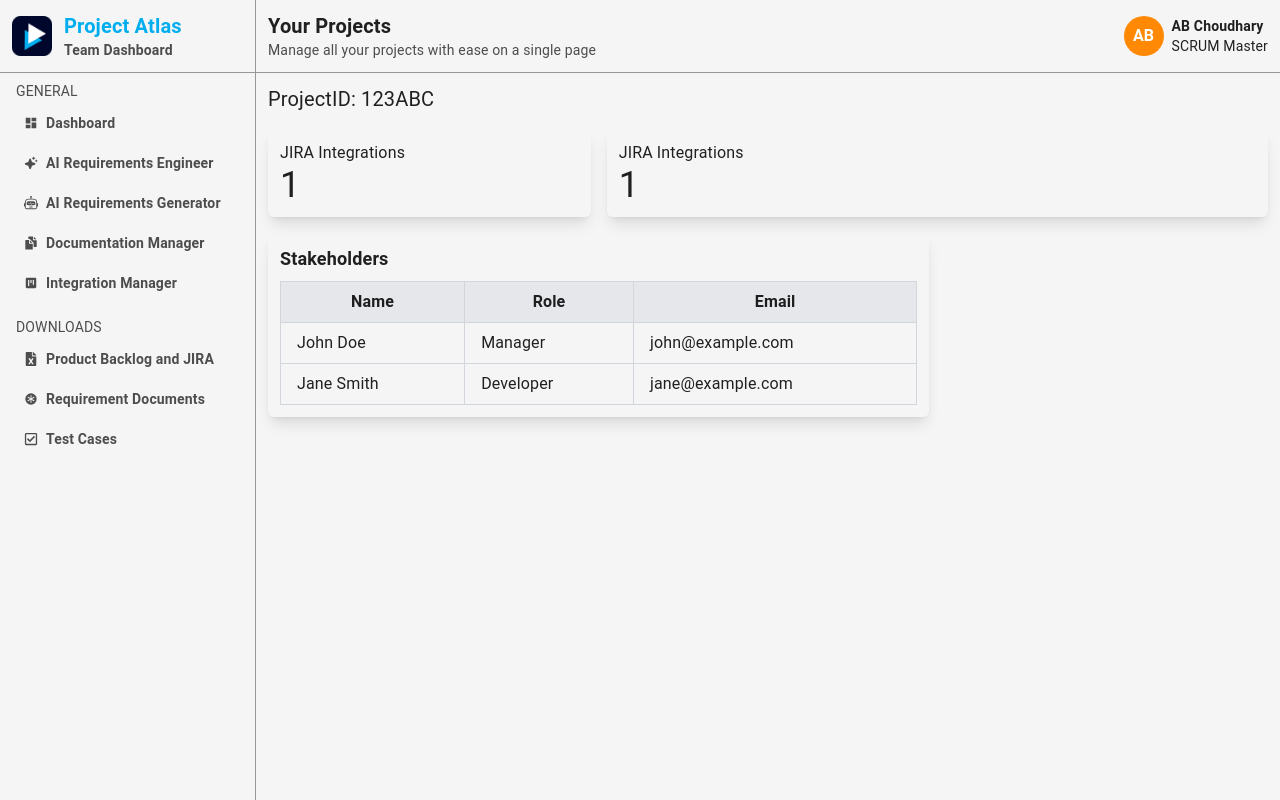
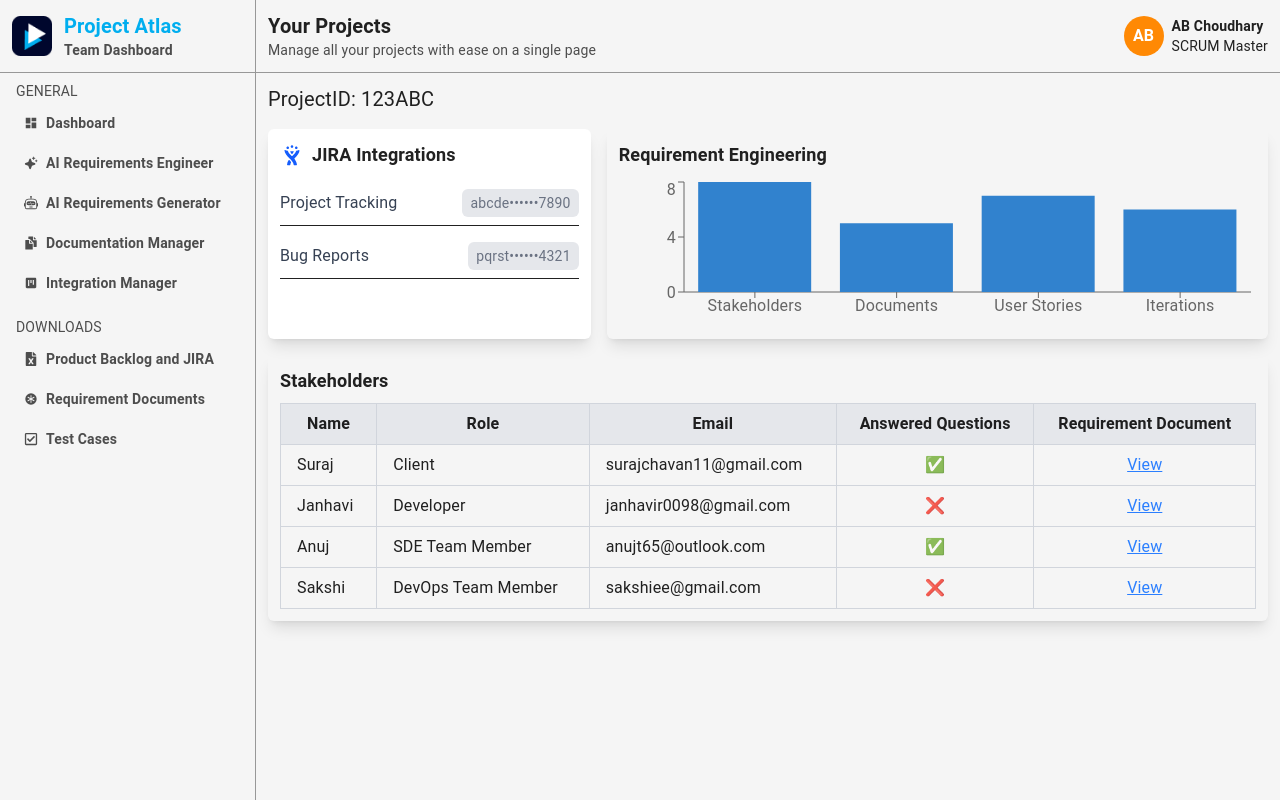
Before and after one commit to Suraj-Chavan1/Project-Atlas, a React (Vite) app in the folder Frontend/ProjectAtlas/: page /project/1 in a window 1280 px wide. Built offline with nearby package versions, Linux system fonts and the light colour scheme.

Commit message:
frontend for video

```diff
--- a/Frontend/ProjectAtlas/package.json
+++ b/Frontend/ProjectAtlas/package.json
@@ -21,6 +21,7 @@
     "react-icons": "^5.5.0",
     "react-router-dom": "^7.4.1",
     "react-syntax-highlighter": "^15.6.1",
+    "recharts": "^2.15.1",
     "tailwindcss": "^4.0.17",
     "uuid": "^11.1.0"
   },
--- a/Frontend/ProjectAtlas/src/components/DocumentsTable.jsx
+++ b/Frontend/ProjectAtlas/src/components/DocumentsTable.jsx
@@ -2,9 +2,7 @@ import React from 'react';
 
 const DocumentsTable = () => {
   const documents = [
-    { name: 'Doc1.pdf', version: '1.0', uploadedBy: 'Alice', project: 'Project A', date: '2025-03-29' },
-    { name: 'Doc2.docx', version: '2.1', uploadedBy: 'Bob', project: 'Project B', date: '2025-03-28' },
-    { name: 'Doc3.xlsx', version: '3.0', uploadedBy: 'Charlie', project: 'Project C', date: '2025-03-27' }
+    { name: 'BRD.pdf', version: '1.0', uploadedBy: 'Mrs A', project: 'Finance SaaS', date: '2025-03-29' }
   ];
 
   return (
--- a/Frontend/ProjectAtlas/src/components/JiraStories.jsx
+++ b/Frontend/ProjectAtlas/src/components/JiraStories.jsx
@@ -7,6 +7,22 @@ import {
   CircularProgress,
   Alert,
   TextField,
+  Card,
+  CardContent,
+  FormControl,
+  InputLabel,
+  Select,
+  MenuItem,
+  Divider,
+  IconButton,
+  Tooltip,
+  Checkbox,
+  FormControlLabel,
+  FormGroup,
+  FormLabel,
+  FormHelperText,
+  Grid,
+  ListSubheader,
   List,
   ListItem,
   Chip,
@@ -20,6 +36,9 @@ import SendIcon from '@mui/icons-material/Send';
 import axios from 'axios';
 
 const JiraStories = () => {
+  const [selectedDoc, setSelectedDoc] = useState('');
+
+  const hardcodedDocs = ['project123.pdf', 'requirements.docx', 'design_notes.txt'];
   const [files, setFiles] = useState([]);
   const [loading, setLoading] = useState(false);
   const [error, setError] = useState(null);
@@ -108,6 +127,27 @@ const JiraStories = () => {
       <Typography variant="h4" gutterBottom>
         Generate Jira Stories
       </Typography>
+
+      <Card sx={{ maxWidth: 400, p: 2, m: 2 }}>
+      <CardContent>
+        <Typography variant="h6" gutterBottom>
+          Select a Document
+        </Typography>
+        <FormControl fullWidth>
+          <InputLabel>Documents</InputLabel>
+          <Select
+            value={selectedDoc}
+            onChange={(e) => setSelectedDoc(e.target.value)}
+          >
+            {hardcodedDocs.map((doc, index) => (
+              <MenuItem key={index} value={doc}>
+                {doc}
+              </MenuItem>
+            ))}
+          </Select>
+        </FormControl>
+      </CardContent>
+    </Card>
 
       <Paper sx={{ p: 3, mb: 3 }}>
         <input
--- a/Frontend/ProjectAtlas/src/components/SingleProjectMain.jsx
+++ b/Frontend/ProjectAtlas/src/components/SingleProjectMain.jsx
@@ -1,5 +1,14 @@
 import React from 'react'
+import { BarChart, Bar, XAxis, YAxis, Tooltip, ResponsiveContainer } from 'recharts'
 import NavbarDB from './NavbarDB'
+import { DiJira } from "react-icons/di";
+
+const requirementsData = [
+    { name: "Stakeholders ", Iterations: 8 },
+    { name: "Documents", Iterations: 5 },
+    { name: "User Stories", Iterations: 7 },
+    { name: "Iterations", Iterations: 6 },
+];
 
 const SingleProjectMain = () => {
   return (
@@ -7,18 +16,48 @@ const SingleProjectMain = () => {
         <NavbarDB title="Your Projects" byline="Manage all your projects with ease on a single page" />
         <div className="flex flex-col m-3">
             <div className='text-xl'>ProjectID: 123ABC</div>
-            <div className='grid grid-cols-3 gap-4 mt-4'>
-                <div className='col-span-1 shadow-lg p-3 flex flex-col rounded-md'>
-                    <div>JIRA Integrations</div>
-                    <div className='text-4xl'>1</div>
+            <div className='grid grid-cols-3 grid-cols-2 gap-4 mt-4'>
+            <div className='col-span-1 row-span-1 shadow-lg p-3 flex flex-col rounded-md bg-white'>
+    <div className="flex items-center space-x-2">
+        <DiJira  className="text-blue-600 text-2xl" />
+        <span className="text-lg font-semibold">JIRA Integrations</span>
     </div>
 
-                <div className='col-span-2 shadow-lg p-3 flex flex-col rounded-md'>
-                    <div>JIRA Integrations</div>
-                    <div className='text-4xl'>1</div>
+    {/* List of JIRA Integrations */}
+    <ul className="mt-3 space-y-2">
+        {[
+            { name: 'Project Tracking', apiKey: 'abcde12345xyz67890' },
+            { name: 'Bug Reports', apiKey: 'pqrst09876uvw54321' }
+        ].map((integration, index) => (
+            <li key={index} className="flex justify-between items-center border-b py-2">
+                <span className="text-gray-700">{integration.name}</span>
+                <span className="text-sm text-gray-500 bg-gray-200 px-2 py-1 rounded-md">
+                    {integration.apiKey.slice(0, 5) + '••••••' + integration.apiKey.slice(-4)}
+                </span>
+            </li>
+        ))}
+    </ul>
 </div>
 
-                <div className='col-span-2 shadow-lg p-3 flex flex-col rounded-md'>
+                {/* Requirement Engineering Graph + List */}
+                <div className='col-span-2 row-span-1  shadow-lg p-3 flex flex-col rounded-md'>
+                    <div className='text-lg font-bold mb-2'>Requirement Engineering</div>
+
+                    {/* Bar Chart for Requirements */}
+                    <ResponsiveContainer width="100%" height={150}>
+                        <BarChart data={requirementsData}>
+                            <XAxis dataKey="name" />
+                            <YAxis />
+                            <Tooltip />
+                            <Bar dataKey="Iterations" fill="#3182ce" />
+                        </BarChart>
+                    </ResponsiveContainer>
+
+                    {/* List of Requirements */}
+
+                </div>
+
+                <div className='col-span-3 shadow-lg p-3 flex flex-col rounded-md'>
                     <div className='text-lg font-bold mb-2'>Stakeholders</div>
                     <table className='w-full border-collapse border border-gray-300'>
     <thead>
@@ -26,21 +65,50 @@ const SingleProjectMain = () => {
             <th className='border border-gray-300 px-4 py-2'>Name</th>
             <th className='border border-gray-300 px-4 py-2'>Role</th>
             <th className='border border-gray-300 px-4 py-2'>Email</th>
+            <th className='border border-gray-300 px-4 py-2'>Answered Questions</th>
+            <th className='border border-gray-300 px-4 py-2'>Requirement Document</th>
         </tr>
     </thead>
     <tbody>
         <tr>
-                                <td className='border border-gray-300 px-4 py-2'>John Doe</td>
-                                <td className='border border-gray-300 px-4 py-2'>Manager</td>
-                                <td className='border border-gray-300 px-4 py-2'>john@example.com</td>
+            <td className='border border-gray-300 px-4 py-2'>Suraj</td>
+            <td className='border border-gray-300 px-4 py-2'>Client</td>
+            <td className='border border-gray-300 px-4 py-2'>surajchavan11@gmail.com</td>
+            <td className='border border-gray-300 px-4 py-2 text-center'>✅</td>
+            <td className='border border-gray-300 px-4 py-2 text-center'>
+                <a href="/docs/project123.pdf" className="text-blue-500 underline">View</a>
+            </td>
         </tr>
         <tr>
-                                <td className='border border-gray-300 px-4 py-2'>Jane Smith</td>
+            <td className='border border-gray-300 px-4 py-2'>Janhavi</td>
             <td className='border border-gray-300 px-4 py-2'>Developer</td>
-                                <td className='border border-gray-300 px-4 py-2'>jane@example.com</td>
+            <td className='border border-gray-300 px-4 py-2'>janhavir0098@gmail.com</td>
+            <td className='border border-gray-300 px-4 py-2 text-center'>❌</td>
+            <td className='border border-gray-300 px-4 py-2 text-center'>
+                <a href="/docs/project123.pdf" className="text-blue-500 underline">View</a>
+            </td>
+        </tr>
+        <tr>
+            <td className='border border-gray-300 px-4 py-2'>Anuj</td>
+            <td className='border border-gray-300 px-4 py-2'>SDE Team Member</td>
+            <td className='border border-gray-300 px-4 py-2'>anujt65@outlook.com</td>
+            <td className='border border-gray-300 px-4 py-2 text-center'>✅</td>
+            <td className='border border-gray-300 px-4 py-2 text-center'>
+                <a href="/docs/project123.pdf" className="text-blue-500 underline">View</a>
+            </td>
+        </tr>
+        <tr>
+            <td className='border border-gray-300 px-4 py-2'>Sakshi</td>
+            <td className='border border-gray-300 px-4 py-2'>DevOps Team Member</td>
+            <td className='border border-gray-300 px-4 py-2'>sakshiee@gmail.com</td>
+            <td className='border border-gray-300 px-4 py-2 text-center'>❌</td>
+            <td className='border border-gray-300 px-4 py-2 text-center'>
+                <a href="/docs/project123.pdf" className="text-blue-500 underline">View</a>
+            </td>
         </tr>
     </tbody>
 </table>
+
                 </div>
             </div>
         </div>
```
Also changed, not shown: 1 other file (tests, documents, lock files or other folders). Lines whose indentation alone changed are shown as unchanged.
